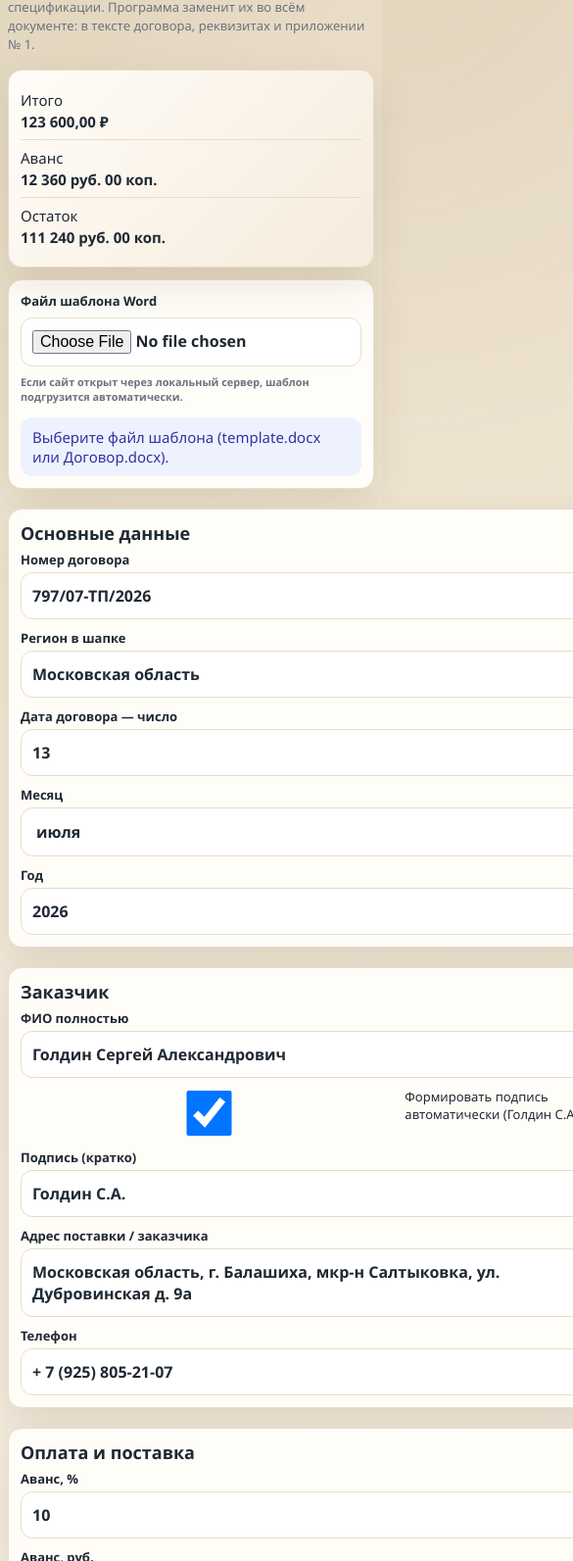
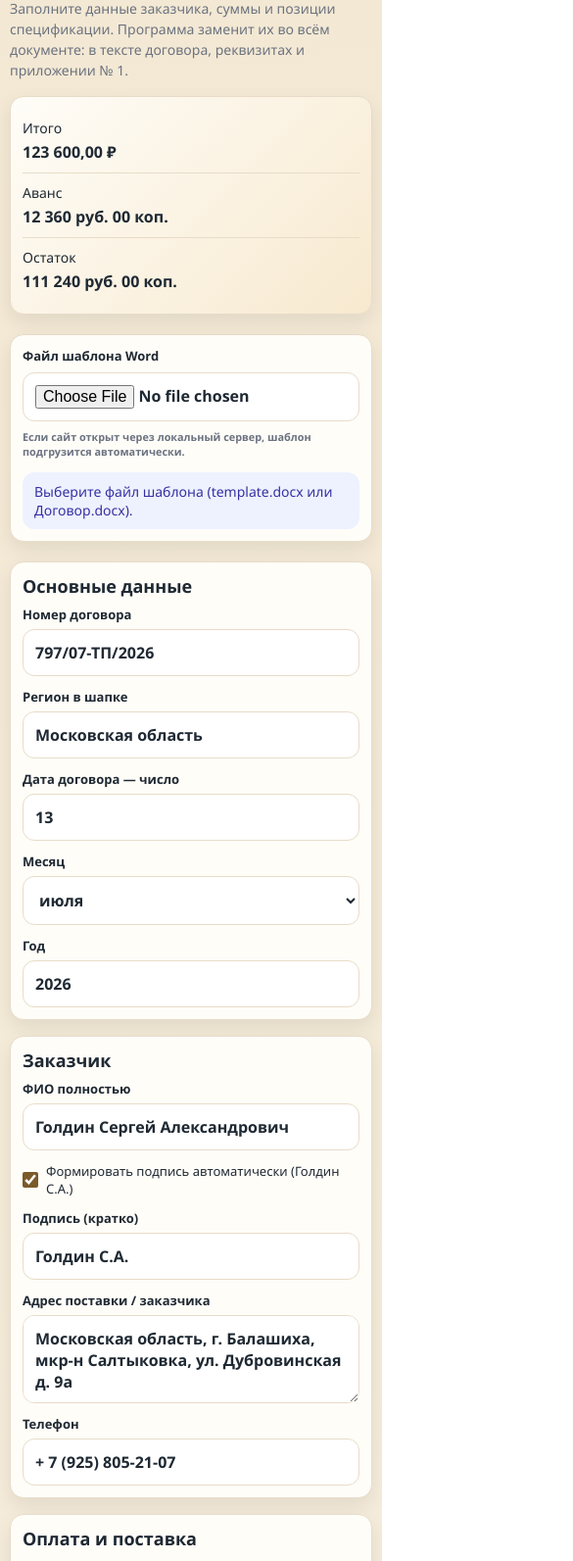
Before and after one commit to chayzer13/WHS-Generator, a plain HTML site: page index.html in a window 390 px wide. Shown: the part 107-1700 px from the top of the page at 98% size, 585 px wide, since content can reach past the window. Drawn offline with nearby package versions, Linux system fonts and the light colour scheme; no server answers.

Commit message:
Update styles.css

```diff
--- a/styles.css
+++ b/styles.css
@@ -19,22 +19,21 @@
   margin: 0;
   font-family: "Segoe UI", Tahoma, sans-serif;
   color: var(--ink);
-  background:
-    radial-gradient(circle at top left, rgba(122, 90, 43, 0.12), transparent 28%),
-    linear-gradient(180deg, #efe4cf 0%, var(--bg) 100%);
+  background: linear-gradient(180deg, #f3e8d3 0%, var(--bg) 100%);
 }
 
 .page {
-  max-width: 1100px;
+  max-width: 1120px;
   margin: 0 auto;
-  padding: 32px 20px 48px;
+  padding: 24px 18px 36px;
 }
 
 .hero {
   display: grid;
-  grid-template-columns: 1.4fr 0.8fr;
-  gap: 24px;
-  margin-bottom: 24px;
+  grid-template-columns: 1.35fr 0.85fr;
+  gap: 22px;
+  margin-bottom: 20px;
+  align-items: stretch;
 }
 
 .eyebrow {
@@ -60,19 +59,24 @@
 }
 
 .hero-card {
-  background: linear-gradient(135deg, #fffdf8 0%, #f6ebdc 100%);
+  background: linear-gradient(135deg, #fffdf8 0%, #f7e9cf 100%);
   border: 1px solid var(--line);
-  border-radius: 22px;
-  padding: 20px;
+  border-radius: 20px;
+  padding: 18px 20px;
   box-shadow: var(--shadow);
+  display: flex;
+  flex-direction: column;
+  justify-content: center;
 }
 
 .summary-row {
   display: flex;
   justify-content: space-between;
+  align-items: center;
   gap: 16px;
   padding: 10px 0;
   border-bottom: 1px solid var(--line);
+  min-height: 44px;
 }
 
 .summary-row:last-child {
@@ -87,8 +91,8 @@
 .card {
   background: var(--paper);
   border: 1px solid var(--line);
-  border-radius: 22px;
-  padding: 22px;
+  border-radius: 20px;
+  padding: 18px 20px;
   box-shadow: var(--shadow);
 }
 
@@ -99,7 +103,7 @@
 .grid {
   display: grid;
   grid-template-columns: repeat(2, minmax(0, 1fr));
-  gap: 20px;
+  gap: 16px;
 }
 
 .card.wide {
@@ -132,7 +136,7 @@
 .fields {
   display: grid;
   grid-template-columns: repeat(2, minmax(0, 1fr));
-  gap: 14px;
+  gap: 12px;
 }
 
 label {
@@ -152,6 +156,16 @@
   flex-direction: row;
   align-items: center;
   font-weight: 500;
+  gap: 8px;
+}
+
+label.checkbox input[type="checkbox"] {
+  width: 16px;
+  height: 16px;
+  min-height: 16px;
+  margin: 0;
+  flex-shrink: 0;
+  accent-color: var(--accent);
 }
 
 input,
@@ -164,6 +178,15 @@
   font: inherit;
   background: #fff;
   color: var(--ink);
+  transition: border-color 0.2s ease, box-shadow 0.2s ease;
+}
+
+input:focus,
+select:focus,
+textarea:focus {
+  outline: none;
+  border-color: var(--accent);
+  box-shadow: 0 0 0 3px rgba(122, 90, 43, 0.12);
 }
 
 textarea {
@@ -233,8 +256,9 @@
 .actions {
   display: flex;
   justify-content: flex-end;
+  align-items: center;
   gap: 12px;
-  margin-top: 24px;
+  margin-top: 22px;
 }
 
 button {
@@ -283,26 +307,30 @@
   line-height: 1;
 }
 
-@media (max-width: 860px) {
+/* ==========================
+   Tablet
+========================== */
+
+@media (max-width: 768px) {
   .page {
-    padding: 16px 12px 28px;
+    padding: 16px;
   }
 
-  .hero,
+  .hero {
+    grid-template-columns: 1fr;
+    gap: 16px;
+  }
+
   .grid,
   .fields {
     grid-template-columns: 1fr;
-  }
-
-  .hero {
-    gap: 16px;
   }
 
   .panel,
   .card,
   .hero-card {
     padding: 16px;
-    border-radius: 18px;
+    border-radius: 16px;
   }
 
   .card-head {
@@ -312,39 +340,35 @@
 
   .actions {
     flex-direction: column;
+    gap: 12px;
   }
 
-  button {
+  .actions button {
     width: 100%;
   }
 }
 
-@media (max-width: 560px) {
+/* ==========================
+   Mobile
+========================== */
+
+@media (max-width: 480px) {
   body {
-    font-size: 15px;
+    font-size: 14px;
   }
 
   .page {
-    padding: 10px 8px 20px;
-  }
-
-  .hero {
-    margin-bottom: 12px;
+    padding: 10px;
   }
 
   h1 {
-    font-size: 22px;
-    margin-bottom: 8px;
-  }
-
-  .eyebrow {
-    font-size: 10px;
-    margin-bottom: 6px;
+    font-size: 24px;
+    line-height: 1.2;
   }
 
   .subtitle {
-    font-size: 13px;
-    line-height: 1.45;
+    font-size: 14px;
+    line-height: 1.5;
   }
 
   .panel,
@@ -352,76 +376,90 @@
   .hero-card {
     padding: 12px;
     border-radius: 14px;
+    box-shadow: 0 8px 20px rgba(0, 0, 0, 0.08);
   }
 
-  .card-tip {
-    font-size: 12px;
-    margin-bottom: 10px;
+  .summary-row {
+    flex-direction: column;
+    align-items: flex-start;
+    gap: 4px;
+  }
+
+  .summary-row strong {
+    font-size: 16px;
+  }
+
+  .card-head {
+    gap: 10px;
+  }
+
+  .card h2 {
+    font-size: 18px;
   }
 
   label {
     font-size: 13px;
-    gap: 4px;
   }
 
   input,
   select,
   textarea {
-    padding: 12px 11px;
-    font-size: 16px;
-    min-height: 46px;
-    border-radius: 12px;
+    font-size: 16px; /* отключает zoom на iOS */
+    min-height: 48px;
+    padding: 12px;
   }
 
-  label.checkbox {
-    align-items: flex-start;
-    gap: 8px;
+  textarea {
+    min-height: 90px;
   }
 
-  .summary-row {
-    flex-direction: column;
-    gap: 2px;
+  button {
+    width: 100%;
+    min-height: 48px;
+    font-size: 15px;
+  }
+
+  .btn-icon {
+    width: 40px;
+    height: 40px;
+  }
+
+  table,
+  thead,
+  tbody,
+  tr,
+  td {
+    display: block;
+    width: 100%;
+  }
+
+  thead {
+    display: none;
+  }
+
+  tr {
+    border: 1px solid var(--line);
+    border-radius: 14px;
+    padding: 12px;
+    margin-bottom: 14px;
+    background: #fff;
+  }
+
+  td {
+    border: none;
     padding: 8px 0;
   }
 
-  .summary-row strong {
-    font-size: 15px;
-  }
-
-  .card h2 {
-    font-size: 18px;
-    margin-bottom: 6px;
-  }
-
-  .fields {
-    gap: 10px;
-  }
-
-  .actions {
-    gap: 10px;
-    margin-top: 16px;
-    flex-direction: column;
-  }
-
-  button {
-    padding: 13px 16px;
-    min-height: 46px;
-    font-size: 15px;
-    width: 100%;
-  }
-
-  .btn-icon {
-    width: 36px;
-    height: 36px;
-    font-size: 20px;
+  td::before {
+    content: attr(data-label);
+    display: block;
+    font-size: 12px;
+    color: var(--muted);
+    margin-bottom: 4px;
+    font-weight: 600;
   }
 
   table {
-    min-width: 600px;
-  }
-
-  th,
-  td {
-    padding: 8px;
+    min-width: 0;
   }
 }
```
